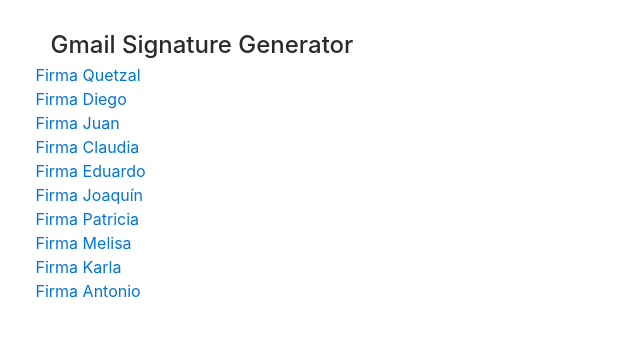
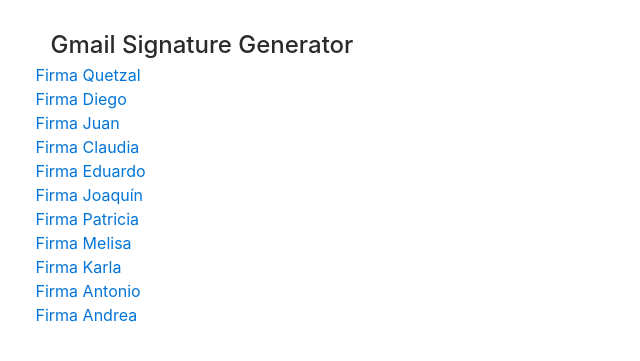
Before and after one commit to diegoperezcham/signaturesaxend, a plain HTML site: page index.html in a window 1280 px wide. Shown: the part 63-424 px from the top of the page, without its empty margins (0-640 px from the left). Drawn offline with Linux system fonts and the light colour scheme.

Commit message:
Update index.html
add andrea firma

```diff
--- a/index.html
+++ b/index.html
@@ -54,6 +54,9 @@
             <div class="row">
                 <a href="antonio.html">Firma Antonio</a></br>
             </div>
+            <div class="row">
+                <a href="andrea.html">Firma Andrea</a></br>
+            </div>
         </div>
     </div>
     <script src="main.js"></script>
```
